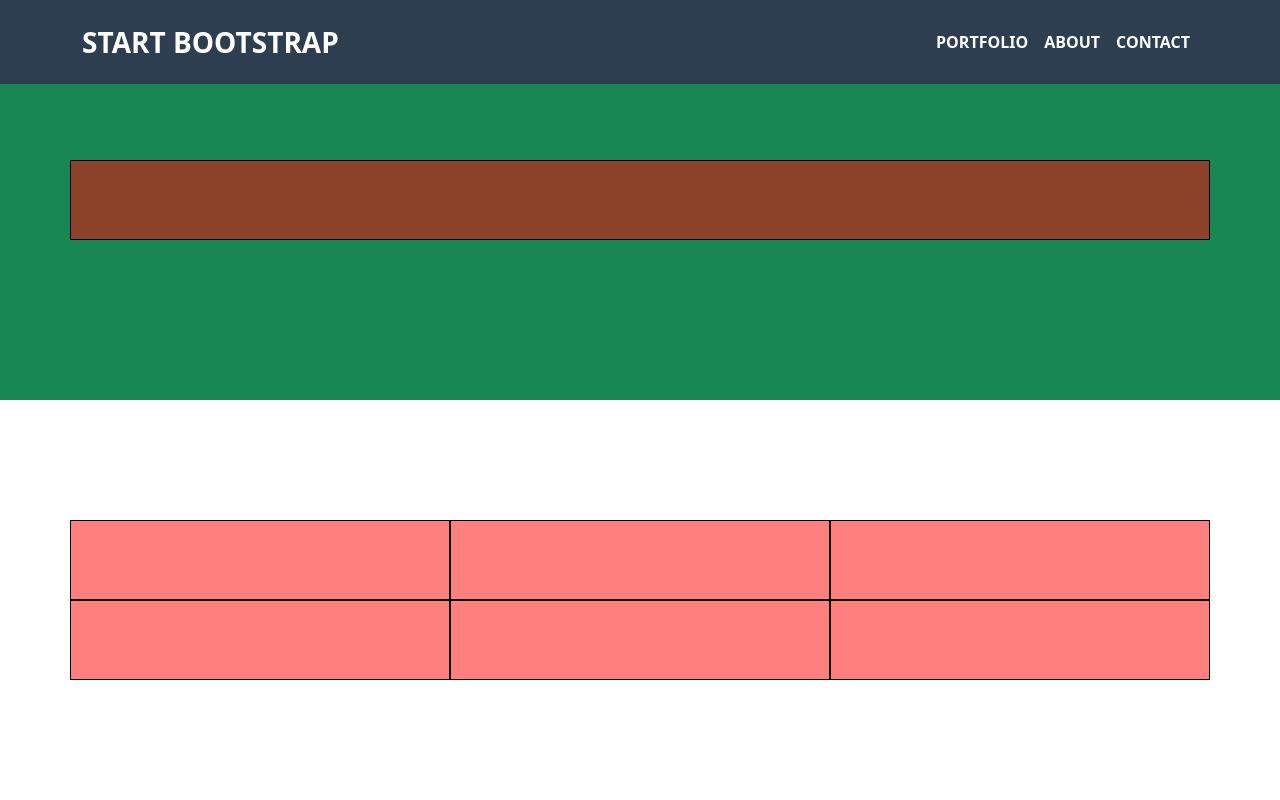
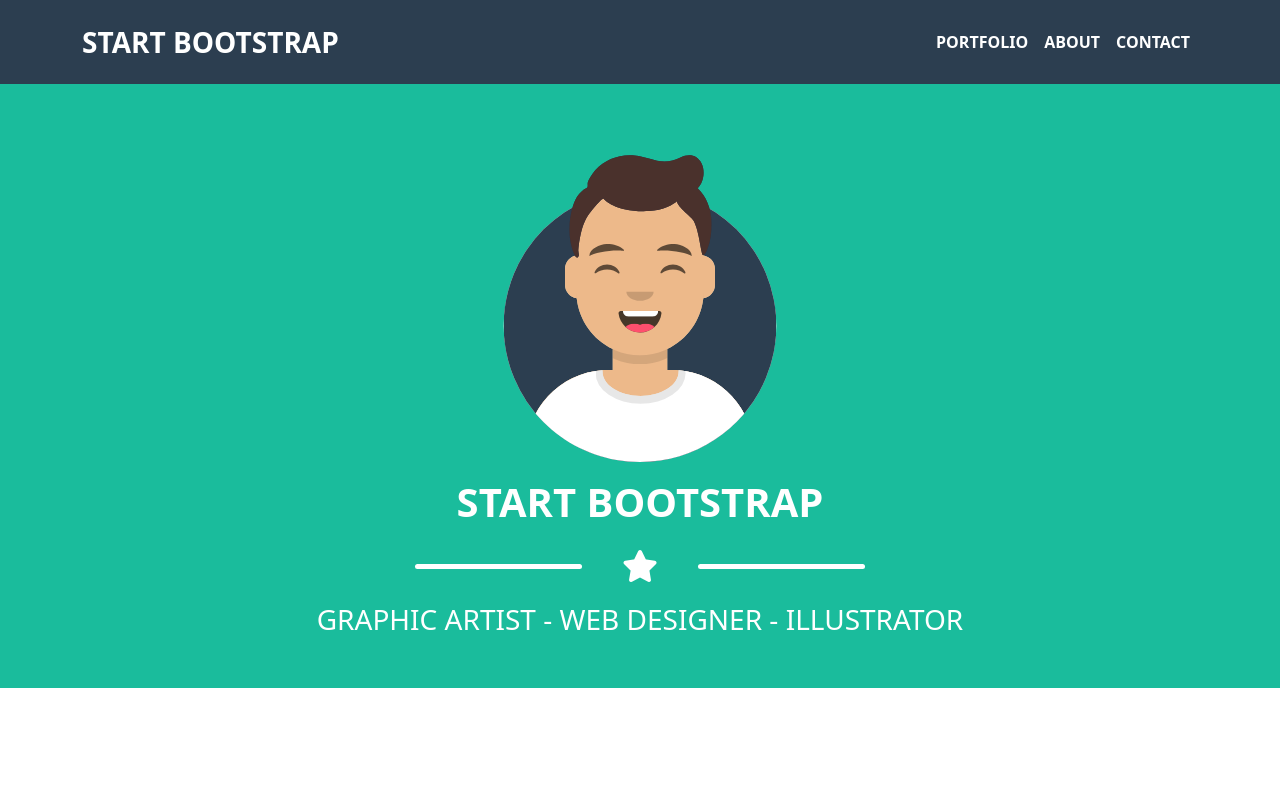
Before and after one commit to pierdomenicoguarnieri/html-css-bootstrap-freelancer, a plain HTML site: page index.html in a window 1280 px wide. Shown: the top 800 px of the page. Drawn offline with nearby package versions, Linux system fonts and the light colour scheme.

Commit message:
feat: jumbotron content

```diff
--- a/assets/css/style.css
+++ b/assets/css/style.css
@@ -20,6 +20,27 @@ section, #pg-jumbotron{
   min-height: 400px;
 }
 
+#pg-jumbotron{
+  margin-top: 80px;
+  background-color: #1ABC9C;
+}
+
+#pg-jumbotron img{
+  width: 300px;
+}
+
+.pg-divider i{
+  margin: 0 40px;
+}
+
+.pg-divider::before, .pg-divider::after{
+  content: "";
+  width: 15%;
+  height: 5px;
+  background-color: white;
+  border-radius: 3px;
+}
+
 footer{
   min-height: 100px;
 }
--- a/index.html
+++ b/index.html
@@ -4,6 +4,8 @@
     <meta charset="UTF-8">
     <meta http-equiv="X-UA-Compatible" content="IE=edge">
     <meta name="viewport" content="width=device-width, initial-scale=1.0">
+    <!-- FontAswesome -->
+    <link rel='stylesheet' href='https://cdnjs.cloudflare.com/ajax/libs/font-awesome/6.3.0/css/all.min.css' integrity='sha512-SzlrxWUlpfuzQ+pcUCosxcglQRNAq/DZjVsC0lE40xsADsfeQoEypE+enwcOiGjk/bSuGGKHEyjSoQ1zVisanQ==' crossorigin='anonymous'/>
     <!-- Bootstrap -->
     <link href="https://cdn.jsdelivr.net/npm/bootstrap@5.3.0-alpha1/dist/css/bootstrap.min.css" rel="stylesheet" integrity="sha384-GLhlTQ8iRABdZLl6O3oVMWSktQOp6b7In1Zl3/Jr59b6EGGoI1aFkw7cmDA6j6gD" crossorigin="anonymous">
     <script src="https://cdn.jsdelivr.net/npm/bootstrap@5.3.0-alpha1/dist/js/bootstrap.bundle.min.js" integrity="sha384-w76AqPfDkMBDXo30jS1Sgez6pr3x5MlQ1ZAGC+nuZB+EYdgRZgiwxhTBTkF7CXvN" crossorigin="anonymous"></script>
@@ -39,10 +41,19 @@
       </nav>
     </header>
 
-    <div id="pg-jumbotron" class="d-flex justify-content-center align-items-center bg-success">
+    <div id="pg-jumbotron" class="d-flex justify-content-center align-items-center py-5">
       <div class="container">
         <div class="row">
-          <div class="col debug"></div>
+          <div class="col d-flex flex-column align-items-center">
+            <img class="py-3" src="assets/img/avatar.svg" alt="">
+            <h1 class="text-uppercase text-white h1 fw-bold">Start Bootstrap</h1>
+
+            <div class="pg-divider w-100 d-flex justify-content-center align-items-center py-3">
+              <i class="fa-solid fa-star fs-2 text-white"></i>
+            </div>
+
+            <span class="text-uppercase fs-3 text-white">Graphic artist - web designer - illustrator</span>
+          </div>
         </div>
       </div>
     </div>
```
